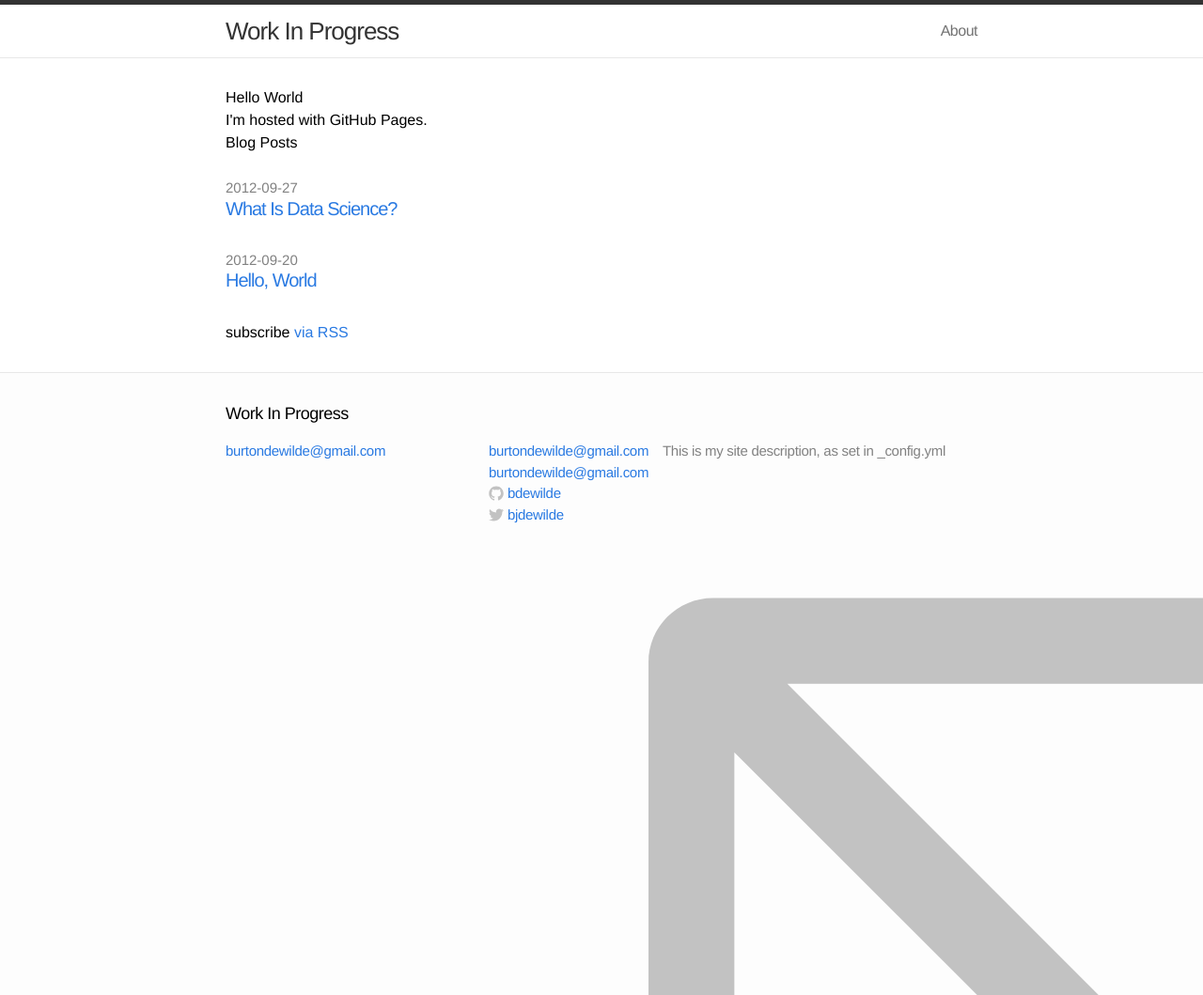
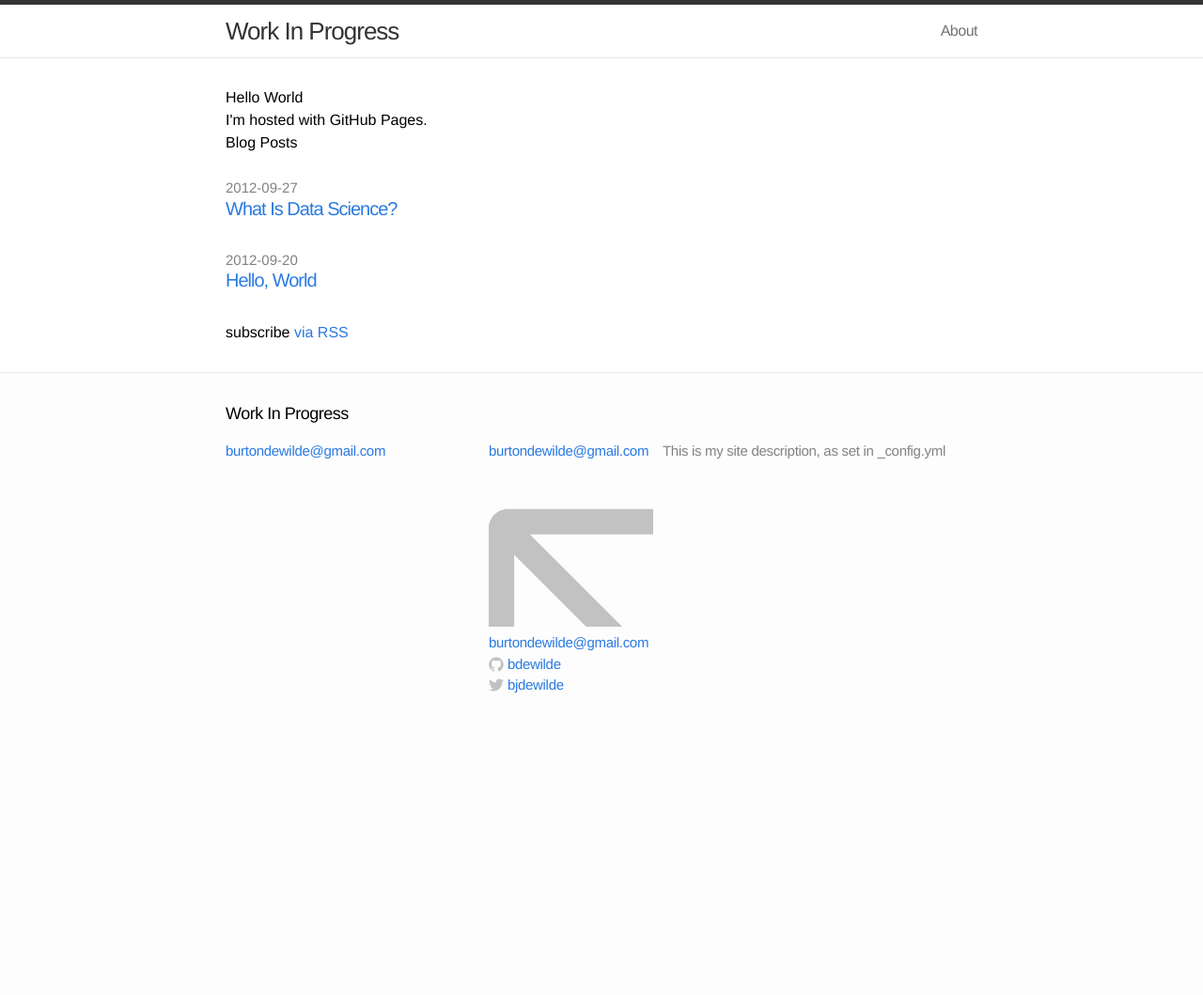
Before and after one commit to bdewilde/bdewilde.github.io, a Jekyll site: the page built from index.html, in a window 1280 px wide. Shown: the whole page at 94% size. Built offline with Jekyll 4.4.1, drawn with Linux system fonts in a browser that asks for light colours; after the commit the page ends 900 px from its top, so only the background shows below that.

Commit message:
try try again

```diff
--- a/_includes/footer.html
+++ b/_includes/footer.html
@@ -18,7 +18,7 @@
           <a href="mailto:{{ site.email }}">{{ site.email }}
             <span class="icon email">
               <svg version="1.1" class="email-icon-svg" xmlns="http://www.w3.org/2000/svg" xmlns:xlink="http://www.w3.org/1999/xlink" x="0px" y="0px"
-                 viewBox="0 0 16 16" enable-background="new 0 0 16 16" xml:space="preserve" style="position:absolute">
+                 viewBox="0 0 16 16" enable-background="new 0 0 16 16" xml:space="preserve" style="position:relative">
                 <path fill-rule="evenodd" clip-rule="evenodd" fill="#C2C2C2" d="M30.143,4.542H1.857C0.834,4.542,0,5.375,0,6.399v19.201c0,1.024,0.834,1.858,1.857,1.858h28.285
                 c1.023,0,1.857-0.833,1.857-1.858V6.399C32,5.375,31.166,4.542,30.143,4.542z M29.522,23.992l-9.114-5.883l9.114-9.114V23.992z
                 M14.687,21.205c0.362,0.362,0.837,0.542,1.313,0.542c0.476,0,0.951-0.181,1.314-0.543l2.198-2.199l9.259,5.977H3.205l9.279-5.979
```
